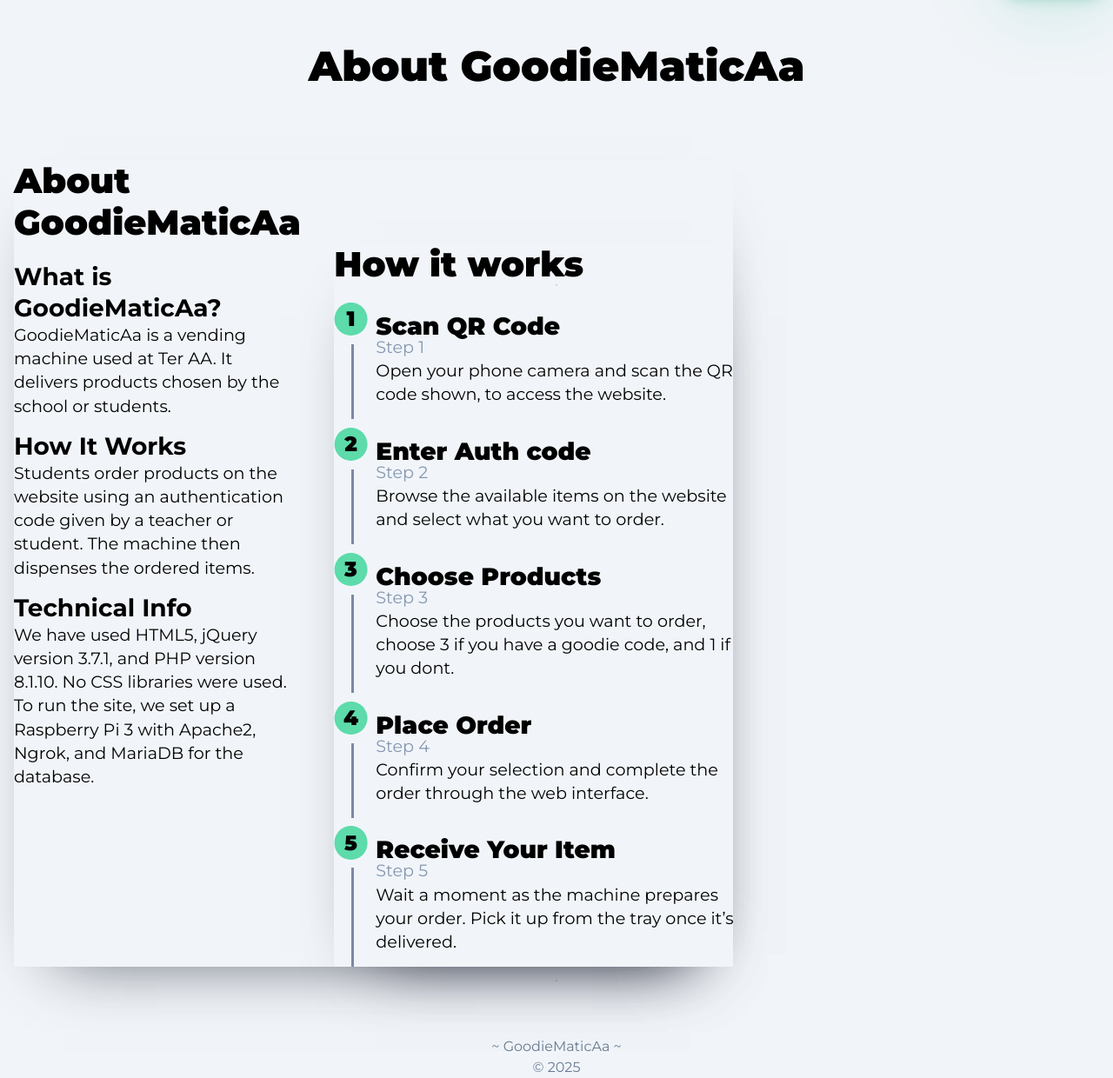
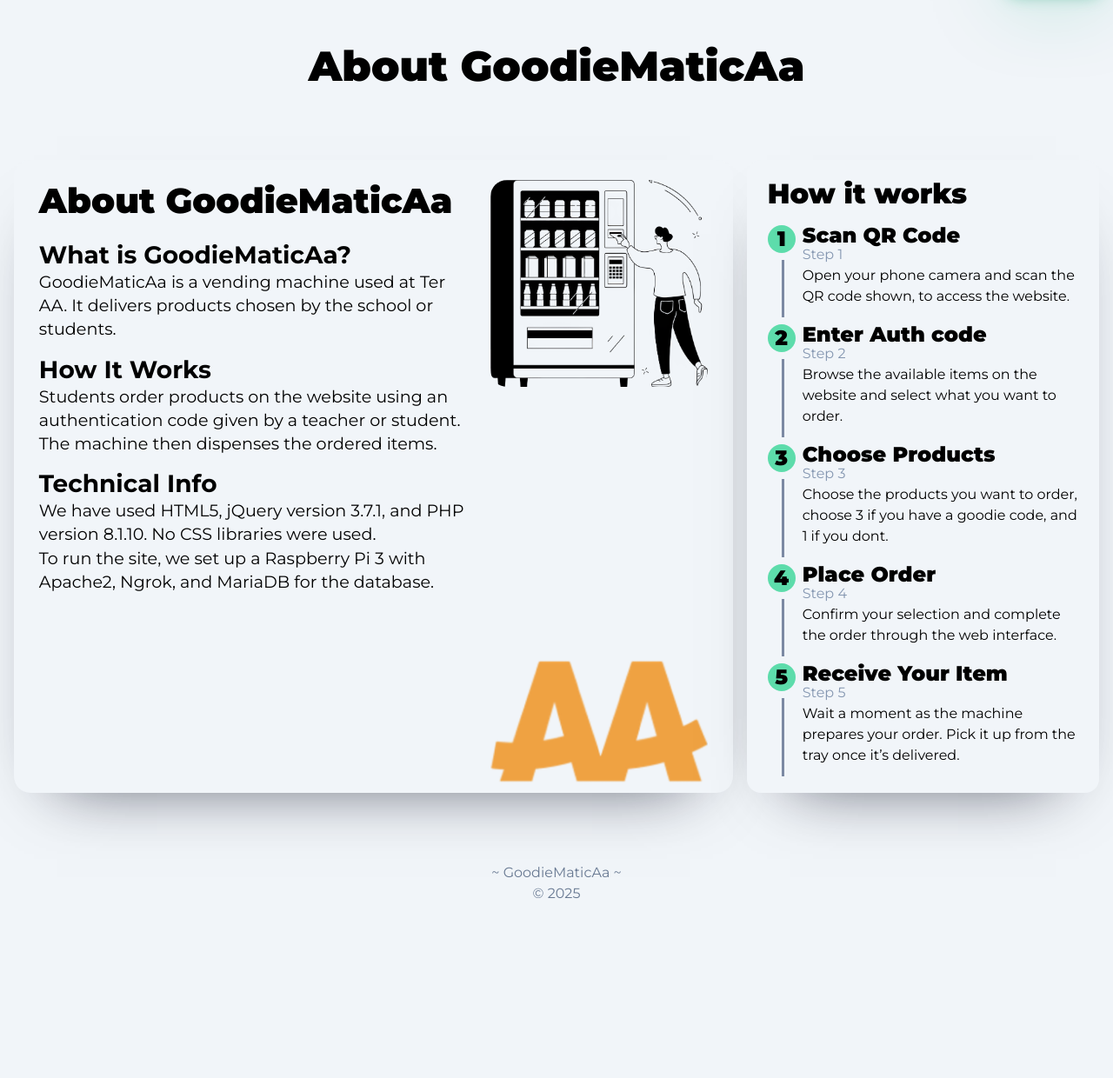
Before and after one commit to KaiVerschuren/Proftaak-2025, a PHP site: page /about.php in a window 1280 px wide. Shown: the part 72-1312 px from the top of the page at 87% size. After the commit the page ends 1105 px from the top, so only its background shows below. Run offline with PHP 8.4, Linux system fonts and the light colour scheme.

Commit message:
fixed about and header + hero

```diff
--- a/style/components/about.css
+++ b/style/components/about.css
@@ -1,5 +1,5 @@
 .aboutTitle {
-  font-size: 3rem;
+  font-size: 2rem;
   text-align: center;
   font-weight: 900;
   margin-top: 1em;
@@ -7,9 +7,8 @@
 }
 
 .aboutMain {
-  display: grid;
-  grid-template-columns: repeat(3, 1fr);
-  grid-template-rows: repeat(1, 1fr);
+  display: flex;
+  flex-direction: column;
   gap: 1em;
   margin-top: 5em;
   margin-bottom: 5em;
@@ -19,13 +18,7 @@
   grid-area: 1 / 3 / 2 / 4;
   grid-template-rows: repeat(3, 1fr);
   gap: 1em;
-  margin-top: 5em;
-}
-.aboutProject {
-  grid-area: 1 / 1 / 3 / 3;
-}
-.aboutTimeline {
-  grid-area: 1 / 3 / 3 / 4;
+  /* margin-top: 5em; */
 }
 
 .aboutTimeline h1 {
@@ -39,24 +32,25 @@
 .aboutProject {
   grid-area: 1 / 1 / 2 / 3;
   font-size: 1.2rem;
-  display: flex;
+  display: block;
   /* align-items: center; */
   gap: 1em;
 }
 
 .aboutProject h1 {
-  font-size: 2.5rem;
+  font-size: 2rem;
   margin: 0 0 0.5em 0;
   font-weight: 900;
 }
 
 .aboutProject h2 {
-  font-size: 1.75rem;
+  font-size: 1.25rem;
   margin-top: 0.5em;
 }
 
 .aboutText {
   flex: 2;
+  text-align: center;
 }
 
 .aboutIllustration {
@@ -75,10 +69,55 @@
 
 .aboutAA {
   margin: -3.5em 0em;
-
+}
 .aboutTile {
   background: var(--white);
   border-radius: 1em;
-  border: solid 1px red;
+  /* border: solid 1px red; */
   padding: 1.2em 1.5em;
 }
+
+
+/* xs */
+@media (min-width: 475px) {
+  .aboutProject h1 {
+  font-size: 2.5rem;
+}
+
+.aboutProject h2 {
+  font-size: 1.75rem;
+}
+}
+
+/* sm */
+@media (min-width: 640px) {
+  .aboutTitle {
+  font-size: 3rem;
+  }
+}
+
+/* md */
+@media (min-width: 768px) {
+  .aboutProject {
+    display: flex;
+  }
+
+  .aboutText {
+    text-align: left;
+  }
+}
+
+/* lg */
+@media (min-width: 1024px) {
+  .aboutMain {
+  display: grid;
+  grid-template-columns: repeat(3, 1fr);
+  grid-template-rows: repeat(1, 1fr);
+  }
+}
+
+/* xl */
+/* @media (min-width: 1280px) {} */
+
+/* 2xl */
+/* @media (min-width: 1536px) {} */
--- a/style/components/header.css
+++ b/style/components/header.css
@@ -12,7 +12,7 @@
 
 .headerNav {
   display: flex;
-  justify-content: center;
+  justify-content: left;
   align-items: center;
   flex: 2;
 }
@@ -36,7 +36,7 @@
 .headerLinks {
   display: flex;
   gap: 1em;
-  font-size: 0.8rem;
+  font-size: 1rem;
   font-weight: 900;
   flex-wrap: wrap;
 }
@@ -55,7 +55,7 @@
   justify-content: end;
   /* padding-right: 2em; */
   gap: 0.5em;
-  font-size: 0.7rem;
+  font-size: 0.8rem;
   flex: 1;
 }
 
@@ -84,6 +84,10 @@
   .headerCallToAction {
     font-size: 1rem;
   }
+
+  .headerNav {
+    justify-content: center;
+  }
 }
 
 /* xl */
--- a/style/components/homepage.css
+++ b/style/components/homepage.css
@@ -25,7 +25,7 @@
 .heroParagraph {
   margin-bottom: 1.5em;
   font-size: 0.65rem;
-  max-width: 60ch;
+  max-width: 40ch;
 }
 
 .heroImg {
@@ -43,6 +43,7 @@
 }
 .heroParagraph {
   font-size: 0.8rem;
+  max-width: 60ch;
 }
 .heroButton {
   font-size: 1rem;
```
Also changed, not shown: about.php (+5 -2 lines).
